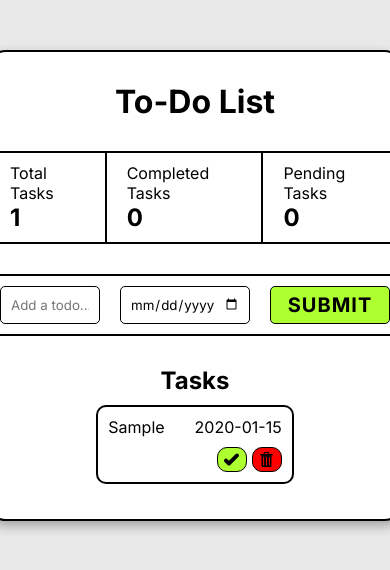
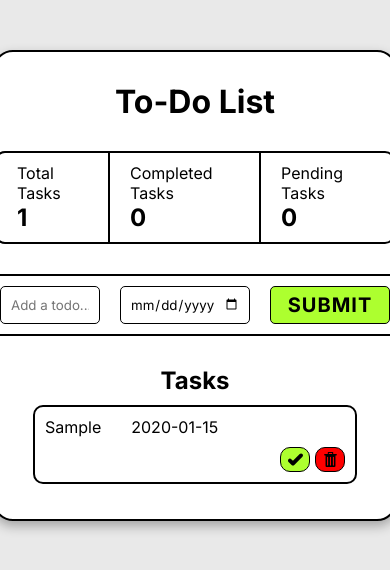
Before and after one commit to COPA100/todo-list, a plain HTML site: page index.html in a window 390 px wide. Both pictures are taken after typing "Sample", "2020-01-15" into the empty fields and a click on the button "SUBMIT". Drawn offline with Linux system fonts and the light colour scheme.

Commit message:
small changes to widths

```diff
--- a/index.html
+++ b/index.html
@@ -34,8 +34,11 @@
       <div class="input-section">
         <input type="text" class="todo-input" placeholder="Add a todo..." />
         <input type="date" class="todo-date" />
-        <button id="add-task">SUBMIT</button>
+        <div class="button-container">
+          <button id="add-task">SUBMIT</button>
+        </div>
       </div>
+
       <div class="list">
         <h2>Tasks</h2>
         <p class="no-tasks">No tasks yet</p>
--- a/styles.css
+++ b/styles.css
@@ -15,7 +15,7 @@ body {
   background-color: white;
   flex-direction: column;
   align-items: center;
-  width: clamp(500px, 50vw, 1000px);
+  width: clamp(400px, 50vw, 1000px);
   margin: 50px 0px;
   border: 2px solid black;
   gap: 30px;
@@ -132,6 +132,7 @@ body {
 
 .task-item {
   animation: fade-up 0.5s ease-in-out;
+  width: clamp(300px, 25vw, 500px);
 }
 
 @keyframes fade-up {
```
